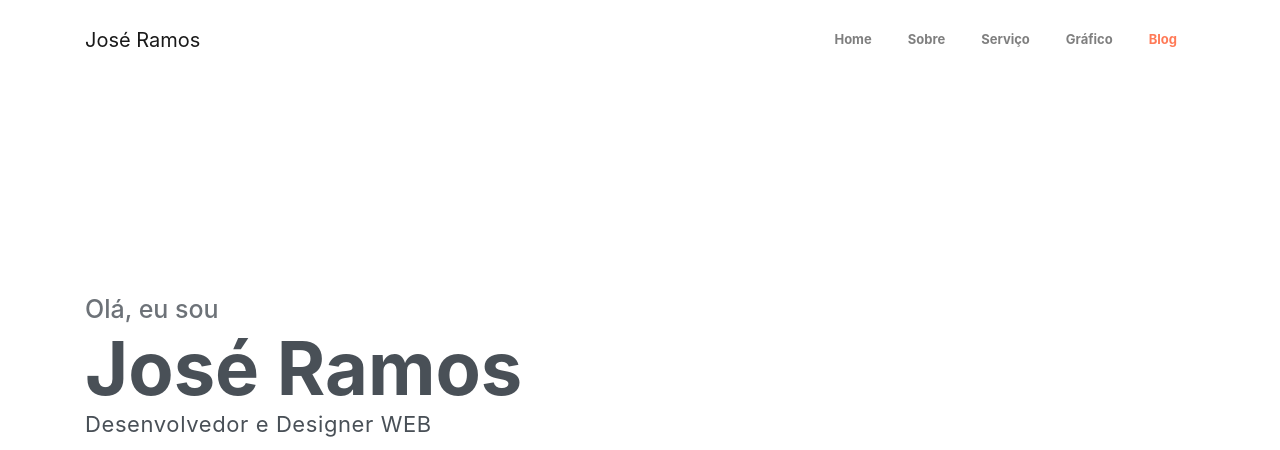
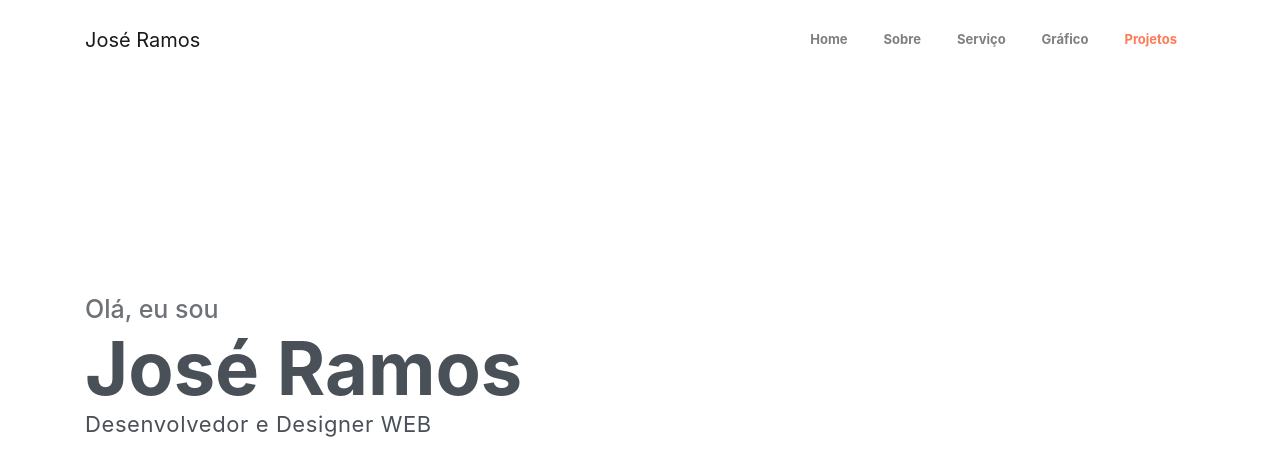
Before and after one commit to jramoss02/Jramos-portfolio, a plain HTML site: page index.html in a window 1280 px wide. Shown: the top 450 px of the page. Drawn offline with Linux system fonts and the light colour scheme.

Commit message:
Update index.html

```diff
--- a/index.html
+++ b/index.html
@@ -95,7 +95,7 @@
                         <a class="nav-link" href="#portfolio">Gráfico</a>
                     </li>
                     <li class="nav-item">
-                        <a class="nav-link" href="#blog">Blog</a>
+                        <a class="nav-link" href="#blog">Projetos</a>
                     </li>
                 </ul>
             </div>
```
